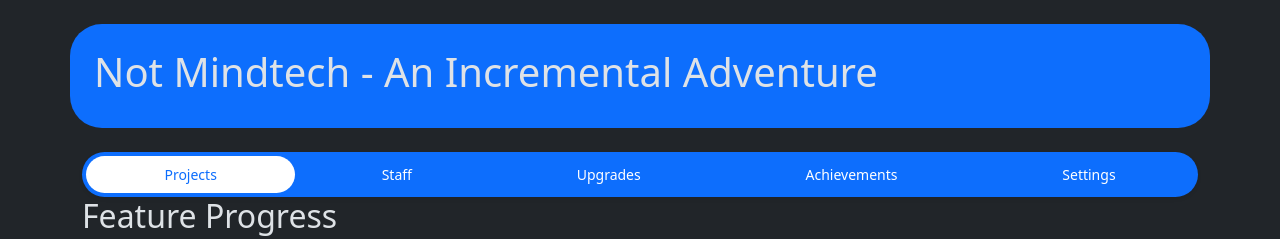
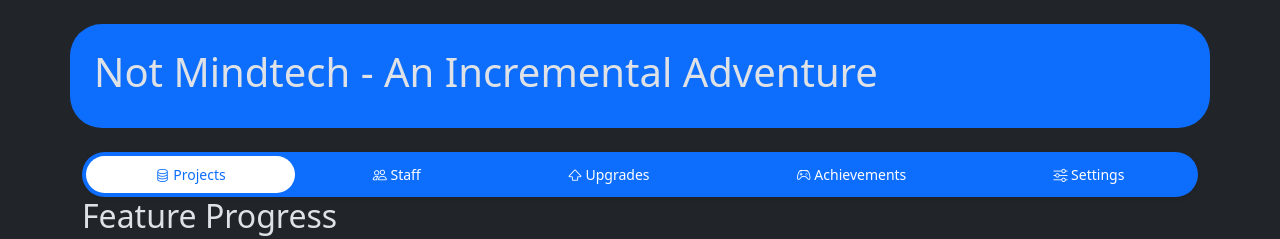
Before and after one commit to Pinkbunnyman/Incremental, a plain HTML site: page index.html in a window 1280 px wide. Shown: the top 239 px of the page. Drawn offline with nearby package versions, Linux system fonts and the light colour scheme.

Commit message:
Added icons

```diff
--- a/index.html
+++ b/index.html
@@ -6,6 +6,7 @@
     <meta name="viewport" content="width=device-width, initial-scale=1.0">
     <title>Not Mindtech - An Incremental Adventure</title>
     <link href="https://cdn.jsdelivr.net/npm/bootstrap@5.3.3/dist/css/bootstrap.min.css" rel="stylesheet" integrity="sha384-QWTKZyjpPEjISv5WaRU9OFeRpok6YctnYmDr5pNlyT2bRjXh0JMhjY6hW+ALEwIH" crossorigin="anonymous">
+    <link rel="stylesheet" href="https://cdn.jsdelivr.net/npm/bootstrap-icons@1.11.3/font/bootstrap-icons.min.css">
     <!--<link rel="stylesheet" type="text/css" href="style.css">-->
 </head>
 
@@ -18,14 +19,13 @@
     <div class="container p-4 my-4 rounded-5 bg-primary">
         <h1>Not Mindtech - An Incremental Adventure</h1>
     </div>
-
     <div class="container">
         <ul class="nav nav-pills nav-fill gap-2 p-1 small bg-primary rounded-5 shadow-sm" role="tablist" style="--bs-nav-link-color: var(--bs-white); --bs-nav-pills-link-active-color: var(--bs-primary); --bs-nav-pills-link-active-bg: var(--bs-white);">
-            <li class="nav-item active" role="presentation"><button onclick="changePage('Projects')" class = "nav-link active rounded-5" data-bs-toggle="tab" aria-selected="true" role="tab">Projects</button></li>
-            <li class="nav-item" role="presentation"><button onclick="changePage('Staff')" class = "nav-link rounded-5" data-bs-toggle="tab" aria-selected="false" role="tab">Staff</button></li>
-            <li class="nav-item" role="presentation"><button onclick="changePage('Upgrades')" class = "nav-link rounded-5" data-bs-toggle="tab" aria-selected="false" role="tab">Upgrades</button></li>
-            <li class="nav-item" role="presentation"><button onclick="changePage('Achievements')" class = "nav-link rounded-5" data-bs-toggle="tab" aria-selected="false" role="tab">Achievements</button></li>
-            <li class="nav-item" role="presentation"><button onclick="changePage('Settings')" class = "nav-link rounded-5" data-bs-toggle="tab" aria-selected="false" role="tab">Settings</button></li>
+            <li class="nav-item active" role="presentation"><button onclick="changePage('Projects')" class = "nav-link active rounded-5" data-bs-toggle="tab" aria-selected="true" role="tab"><span class="bi-database"/> Projects</button></li>
+            <li class="nav-item" role="presentation"><button onclick="changePage('Staff')" class = "nav-link rounded-5" data-bs-toggle="tab" aria-selected="false" role="tab"><span class="bi-people"/> Staff</button></li>
+            <li class="nav-item" role="presentation"><button onclick="changePage('Upgrades')" class = "nav-link rounded-5" data-bs-toggle="tab" aria-selected="false" role="tab"><span class="bi-shift"/> Upgrades</button></li>
+            <li class="nav-item" role="presentation"><button onclick="changePage('Achievements')" class = "nav-link rounded-5" data-bs-toggle="tab" aria-selected="false" role="tab"><span class="bi-controller"/> Achievements</button></li>
+            <li class="nav-item" role="presentation"><button onclick="changePage('Settings')" class = "nav-link rounded-5" data-bs-toggle="tab" aria-selected="false" role="tab"><span class="bi-sliders"/> Settings</button></li>
         </ul>
     </div>
 
```
